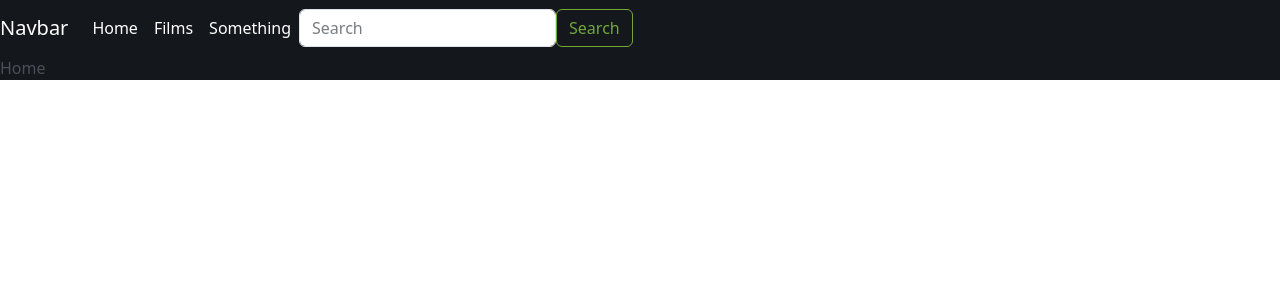
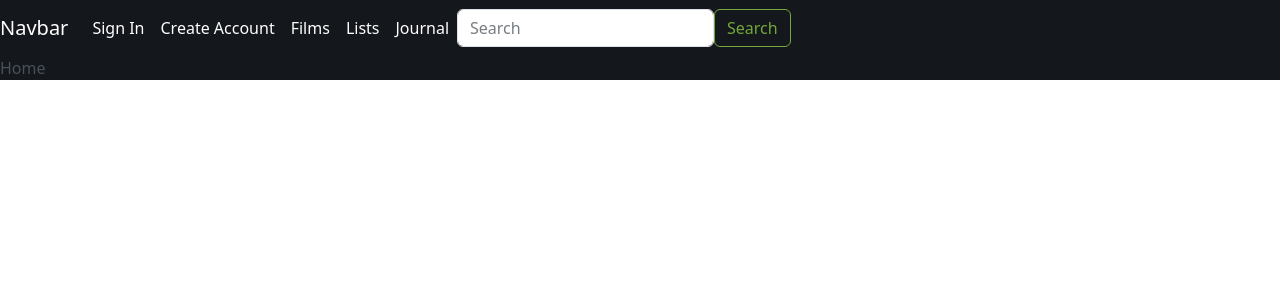
Before and after one commit to johnmartinroque/LetterboxdClone, a React (Create React App) app in the folder main/: page / in a window 1280 px wide. Shown: the top 300 px of the page. Built offline with nearby package versions, Linux system fonts and the light colour scheme; no server answers.

Commit message:
add review

```diff
--- a/main/src/components/others/Header.jsx
+++ b/main/src/components/others/Header.jsx
@@ -28,19 +28,33 @@ function Header() {
         <div class="collapse navbar-collapse" id="navbarSupportedContent">
           <ul class="navbar-nav mr-auto">
             <li class="nav-item active">
-              <Link class="nav-link" to="/" style={{ color: "	#ffffff" }}>
-                Home
+              <Link class="nav-link" to="/signin" style={{ color: "#ffffff" }}>
+                Sign In
+              </Link>
+            </li>
+            <li class="nav-item active">
+              <Link
+                class="nav-link"
+                to="/createAccount"
+                style={{ color: "#ffffff" }}
+              >
+                Create Account
               </Link>
             </li>
             <li class="nav-item">
-              <Link class="nav-link" to="/films" style={{ color: "	#ffffff" }}>
+              <Link class="nav-link" to="/films" style={{ color: "#ffffff" }}>
                 Films
               </Link>
             </li>
             <li class="nav-item">
-              <a class="nav-link" href="#" style={{ color: "	#ffffff" }}>
-                Something
-              </a>
+              <Link class="nav-link" to="/lists" style={{ color: "#ffffff" }}>
+                Lists
+              </Link>
+            </li>
+            <li class="nav-item">
+              <Link class="nav-link" to="/journal" style={{ color: "#ffffff" }}>
+                Journal
+              </Link>
             </li>
           </ul>
           <form className="form-inline my-2 my-lg-0 d-flex">
--- /dev/null
+++ b/main/src/components/reviews/AddReview.jsx
@@ -0,0 +1,7 @@
+import React from "react";
+
+function AddReview() {
+  return <div>AddReview</div>;
+}
+
+export default AddReview;
--- a/main/src/screens/FilmDetailed.jsx
+++ b/main/src/screens/FilmDetailed.jsx
@@ -7,6 +7,7 @@ import { fetchFilmDetail } from "../actions/filmActions";
 import PopularReviews from "../components/reviews/PopularReviews";
 import RecentReviews from "../components/reviews/RecentReviews";
 import PosterModal from "../components/modals/PosterModal";
+import AddReview from "../components/reviews/AddReview";
 
 function FilmDetailed() {
   const { id } = useParams();
@@ -70,7 +71,7 @@ function FilmDetailed() {
             />
           </Card>
         </Col>
-        <Col md={8}>
+        <Col md={4}>
           <h2>
             {detail.title} ({new Date(detail.release_date).getFullYear()})
           </h2>
@@ -99,6 +100,9 @@ function FilmDetailed() {
             {topCrew.map((crew) => `${crew.name} (${crew.job})`).join(", ")}
           </p>
         </Col>
+        <Col md={4}>
+          <AddReview />
+        </Col>
       </Row>
       <Row className="text-center">
         <Col>
```
